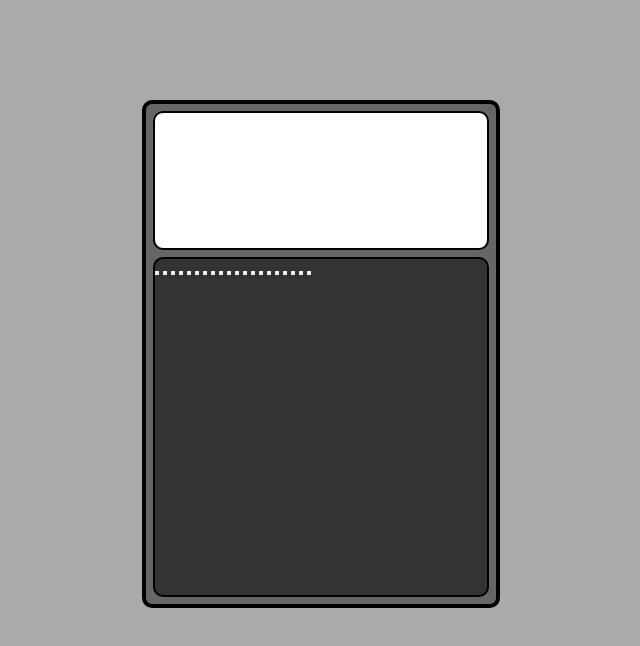
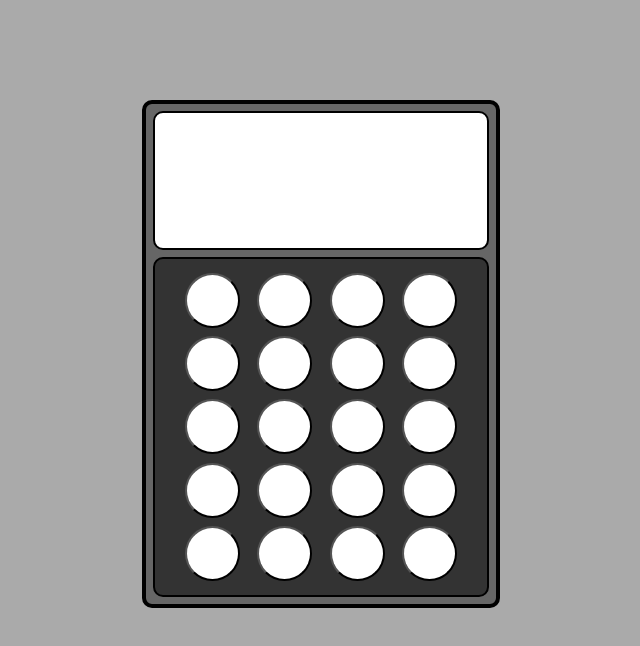
Before and after one commit to GEOFARL/calculator, a plain HTML site: page index.html in a window 1280 px wide. Shown: the whole page, without its empty margins (319-959 px from the left). Drawn offline with Linux system fonts and the light colour scheme.

Commit message:
Position buttons within a button's container
I've styled buttons so they fit in my container in 4 columns and 5
rows. So far they all have white background, but I'm gonna change it
in next commits.

```diff
--- a/style.css
+++ b/style.css
@@ -33,4 +33,17 @@ body {
     border: 2px solid black;
     margin: 7px;
     background-color: #333333;
+    display: flex;
+    flex-wrap: wrap;
+    padding: 10px 30px;
+    justify-content: space-between;
+    align-items: center;
+    column-gap: 3px;
 }
+
+button {
+    width: 55px;
+    height: 55px;
+    border-radius: 50%;
+    background-color: white;
+}
```
